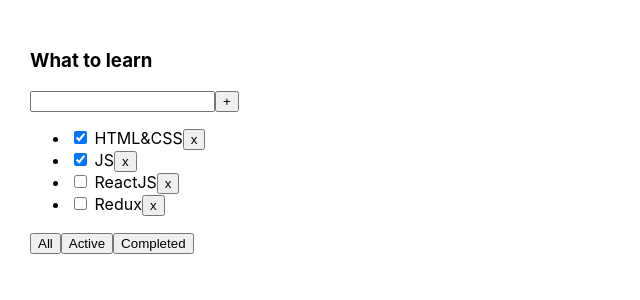
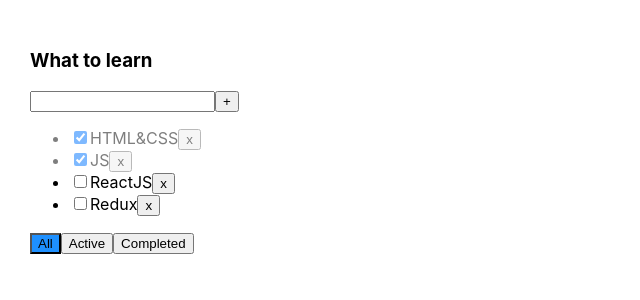
Before and after one commit to theRoodi/todoist, a React (Create React App) app: page / in a window 1280 px wide. Shown: the top 300 px of the page, without its empty margins (0-640 px from the left). Built offline with nearby package versions, Linux system fonts and the light colour scheme.

Commit message:
todo 3 and 4 lessons

```diff
--- a/package.json
+++ b/package.json
@@ -10,10 +10,12 @@
     "@types/node": "^16.18.1",
     "@types/react": "^18.0.23",
     "@types/react-dom": "^18.0.7",
+    "@types/uuid": "^9.0.1",
     "react": "^18.2.0",
     "react-dom": "^18.2.0",
     "react-scripts": "5.0.1",
     "typescript": "^4.8.4",
+    "uuid": "^9.0.0",
     "web-vitals": "^2.1.4"
   },
   "scripts": {
--- a/src/App.css
+++ b/src/App.css
@@ -6,3 +6,18 @@
 .App > div {
   margin-right: 50px;
 }
+
+.error {
+  border: red 1px solid;
+}
+
+.errorMessage {
+  color: red;
+}
+
+.activeFilter {
+  background-color: dodgerblue;
+}
+.isDone {
+  opacity: 0.5;
+}
--- a/src/App.tsx
+++ b/src/App.tsx
@@ -1,41 +1,62 @@
 import React, {useState} from 'react';
 import './App.css';
 import {Todolist} from './Todolist';
+import {v1} from 'uuid';
 
 export type FilterType = 'all' | 'completed' | 'active'
 
 function App() {
 
     const state = [
-        {id: 1, title: 'HTML&CSS', isDone: true},
-        {id: 2, title: 'JS', isDone: true},
-        {id: 3, title: 'ReactJS', isDone: false},
-        {id: 4, title: 'Redux', isDone: false}
+        {id: v1(), title: 'HTML&CSS', isDone: true},
+        {id: v1(), title: 'JS', isDone: true},
+        {id: v1(), title: 'ReactJS', isDone: false},
+        {id: v1(), title: 'Redux', isDone: false}
     ]
 
     const [tasks, setTasks] = useState(state)
 
     const [filter, setFilter] = useState<FilterType>('all')
 
-    const removeTask = (id: number) => {
+    const removeTask = (id: string) => {
         const ftasks = tasks.filter(ft => ft.id !== id)
         setTasks(ftasks)
+    }
+
+    const addTask = (title: string) => {
+        const newTask = {id: v1(), title: title, isDone: false}
+        const newTasks = [newTask, ...tasks]
+        setTasks(newTasks)
     }
 
     const changeFilter = (value: FilterType) => {
         setFilter(value)
     }
+    const changeStatus = (id: string, isDone: boolean) => {
+        const newTasks = [...tasks]
+        const task = newTasks.find(t => t.id === id)
+        if (task) {
+            task.isDone = isDone
+        }
+        setTasks(newTasks)
+    }
     let filteredTasks = tasks
 
-    if(filter === 'completed') {
-        filteredTasks = tasks.filter(t => t.isDone )
+    if (filter === 'completed') {
+        filteredTasks = tasks.filter(t => t.isDone)
     }
-    if(filter === 'active') {
-        filteredTasks = tasks.filter(t => !t.isDone )
+    if (filter === 'active') {
+        filteredTasks = tasks.filter(t => !t.isDone)
     }
     return (
         <div className="App">
-            <Todolist title={'What to learn'} tasks = {filteredTasks} removeTask={removeTask} changeFilter={changeFilter}/>
+            <Todolist title={'What to learn'}
+                      tasks={filteredTasks}
+                      removeTask={removeTask}
+                      changeFilter={changeFilter}
+                      addTask={addTask}
+                      changeStatus={changeStatus}
+                      filter={filter}/>
         </div>
     );
 }
--- a/src/TodoList.tsx
+++ b/src/TodoList.tsx
@@ -1,8 +1,8 @@
-import React from 'react';
+import React, {ChangeEvent, KeyboardEvent, useState} from 'react';
 import {FilterType} from './App';
 
 export type TasksType = {
-    id: number
+    id: string
     title: string
     isDone: boolean
 }
@@ -10,31 +10,74 @@
 export type PropsType = {
     title: string
     tasks: Array<TasksType>
-    removeTask: (id: number) => void
+    removeTask: (id: string) => void
     changeFilter: (filter: FilterType) => void
+    addTask: (title: string) => void
+    changeStatus: (id: string, isDone: boolean) => void
+    filter: string
 }
 export const Todolist = (props: PropsType) => {
+    const [title, setTitle] = useState('')
+    const [error, setError] = useState<string | null>(null)
+    const changeTitle = (e: ChangeEvent<HTMLInputElement>) => setTitle(e.currentTarget.value)
+    const addTask = (title: string) => {
+        if (title.trim() !== '') {
+            props.addTask(title.trim())
+            setTitle('')
+        } else {
+            setError('Enter title!')
+        }
+
+    }
+    const removeTask = (id: string) => props.removeTask(id)
+    const onKeyPressHandler = (e: KeyboardEvent<HTMLInputElement>) => {
+        e.charCode === 13 ? addTask(title) : console.log()
+        setError(null)
+    }
+    const onAllChangeFilter = () => props.changeFilter('all')
+    const onActiveChangeFilter = () => props.changeFilter('active')
+    const onCompletedChangeFilter = () => props.changeFilter('completed')
+
     return (
         <div>
             <h3>{props.title}</h3>
             <div>
-                <input/>
-                <button>+</button>
+                <input value={title}
+                       onChange={changeTitle}
+                       onKeyPress={onKeyPressHandler}
+                       className={error ? 'error' : ''}/>
+                <button onClick={() => addTask(title)}>+</button>
+                {error && <div className={'errorMessage'}>{error}</div>}
             </div>
             <ul>
                 {
                     props.tasks.map(task => {
-                        return <li>
-                            <input type="checkbox" checked={task.isDone}/> <span>{task.title}</span>
-                            <button onClick={ () => {props.removeTask(task.id)} }>x</button>
-                        </li>
+                        const onRemoveHandler = () => {
+                            removeTask(task.id)
+                        }
+                        const onChangeHandler = (e: ChangeEvent<HTMLInputElement>) => {
+                            props.changeStatus(task.id, e.currentTarget.checked)
+                        }
+                        return (
+                            <li key={task.id} className={task.isDone ? 'isDone' : ''}>
+                                <input type="checkbox" checked={task.isDone} onChange={onChangeHandler}/>
+                                <span>{task.title}</span>
+                                <button onClick={onRemoveHandler}>x</button>
+                            </li>
+                        )
                     })
                 }
             </ul>
             <div>
-                <button onClick={ ()=> {props.changeFilter('all')} }>All</button>
-                <button onClick={ ()=> {props.changeFilter('active')} }>Active</button>
-                <button onClick={ ()=> {props.changeFilter('completed')} }>Completed</button>
+                <button className={props.filter === 'all' ? 'activeFilter' : ''}
+                        onClick={onAllChangeFilter}>All
+                </button>
+                <button className={props.filter === 'active' ? 'activeFilter' : ''}
+                        onClick={onActiveChangeFilter}>Active
+                </button>
+                <button className={props.filter === 'completed' ? 'activeFilter' : ''}
+                        onClick={onCompletedChangeFilter}>Completed
+                </button>
             </div>
         </div>
     )
```
Also changed, not shown: 1 other file (tests, documents, lock files or other folders).
